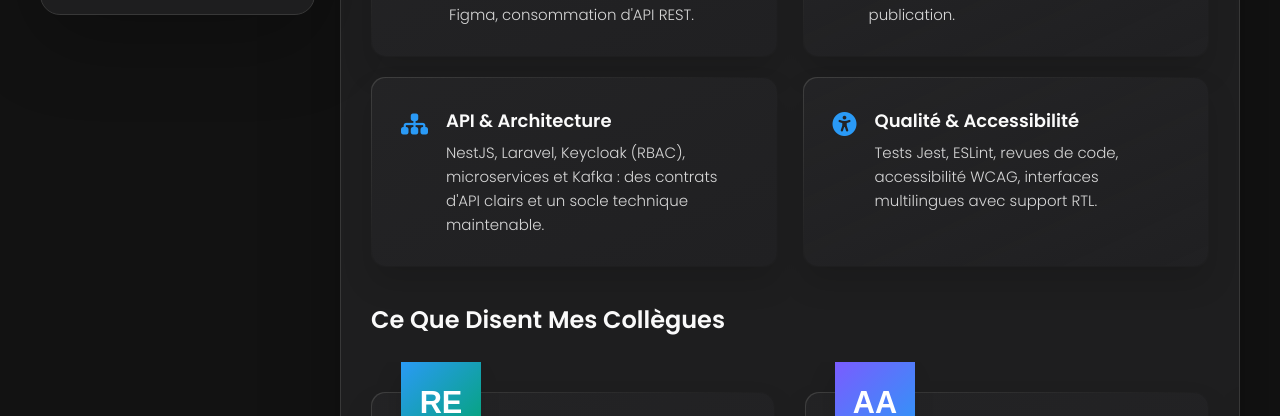
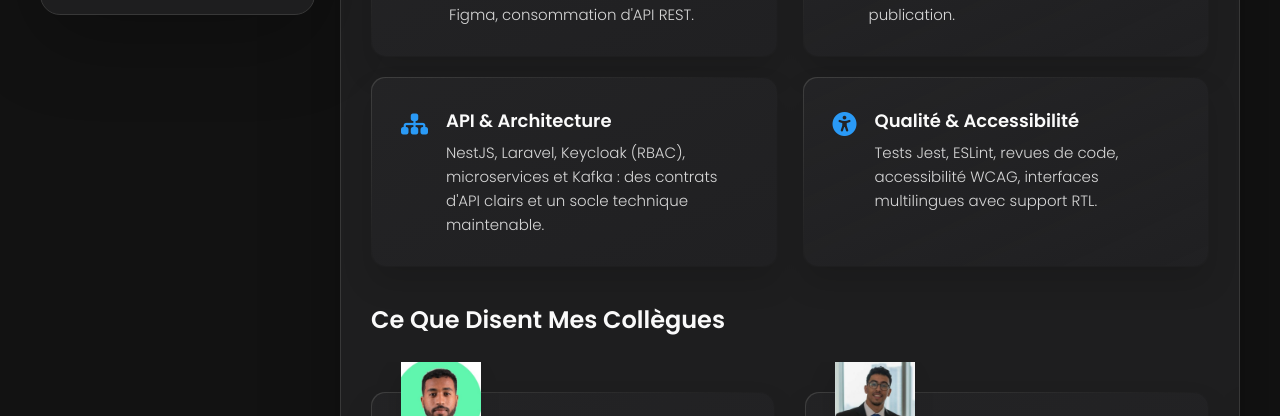
Before and after one commit to elmorjanimohamed9/Portfolio, a plain HTML site: page index.html in a window 1280 px wide. Shown: the part 914-1330 px from the top of the page. Drawn offline with nearby package versions, Linux system fonts and the light colour scheme.

Commit message:
feat: use real avatar photos for testimonials

```diff
--- a/index.html
+++ b/index.html
@@ -302,7 +302,7 @@
             <li class="testimonials-item">
               <div class="content-card" data-testimonials-item>
                 <figure class="testimonials-avatar-box">
-                  <img src="./assets/images/Testimonials/rachid.svg" alt="Rachid Echafai" width="60" loading="lazy" data-testimonials-avatar />
+                  <img src="./assets/images/Testimonials/rachid.png" alt="Rachid Echafai" width="60" loading="lazy" data-testimonials-avatar />
                 </figure>
 
                 <div class="testimonials-title-profile">
@@ -325,7 +325,7 @@
             <li class="testimonials-item">
               <div class="content-card" data-testimonials-item>
                 <figure class="testimonials-avatar-box">
-                  <img src="./assets/images/Testimonials/anass.svg" alt="Ait Ouaguerd Anass" width="60" loading="lazy" data-testimonials-avatar />
+                  <img src="./assets/images/Testimonials/anass.png" alt="Ait Ouaguerd Anass" width="60" loading="lazy" data-testimonials-avatar />
                 </figure>
 
                 <div class="testimonials-title-profile">
@@ -345,7 +345,7 @@
             <li class="testimonials-item">
               <div class="content-card" data-testimonials-item>
                 <figure class="testimonials-avatar-box">
-                  <img src="./assets/images/Testimonials/salima.svg" alt="Salima Bouhamidi" width="60" loading="lazy" data-testimonials-avatar />
+                  <img src="./assets/images/Testimonials/salima.png" alt="Salima Bouhamidi" width="60" loading="lazy" data-testimonials-avatar />
                 </figure>
 
                 <div class="testimonials-title-profile">
@@ -381,7 +381,7 @@
 
             <div class="modal-img-wrapper">
               <figure class="modal-avatar-box">
-                <img src="./assets/images/Testimonials/rachid.svg" alt="" width="80" data-modal-img />
+                <img src="./assets/images/Testimonials/rachid.png" alt="" width="80" data-modal-img />
               </figure>
 
               <img src="./assets/images/icon-quote.svg" alt="quote icon" />
```
Also changed, not shown: assets/images/Testimonials/anass.png (added), assets/images/Testimonials/anass.svg (deleted), assets/images/Testimonials/rachid.png (added), assets/images/Testimonials/rachid.svg (deleted), assets/images/Testimonials/salima.png (added), assets/images/Testimonials/salima.svg (deleted).
